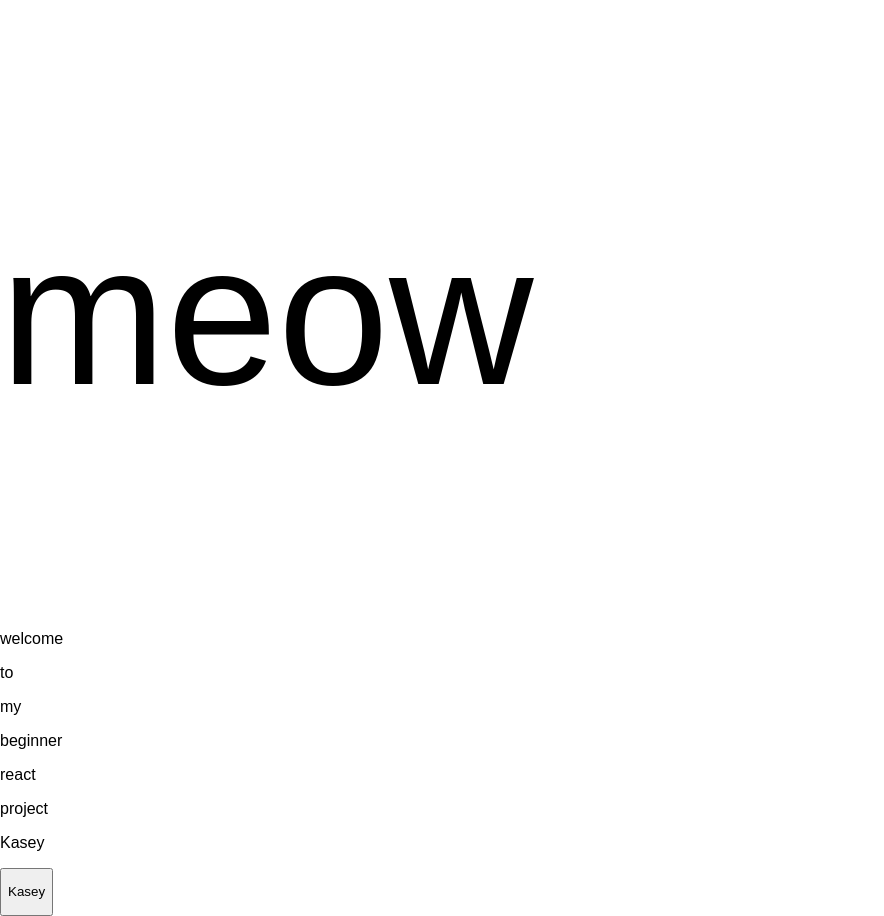
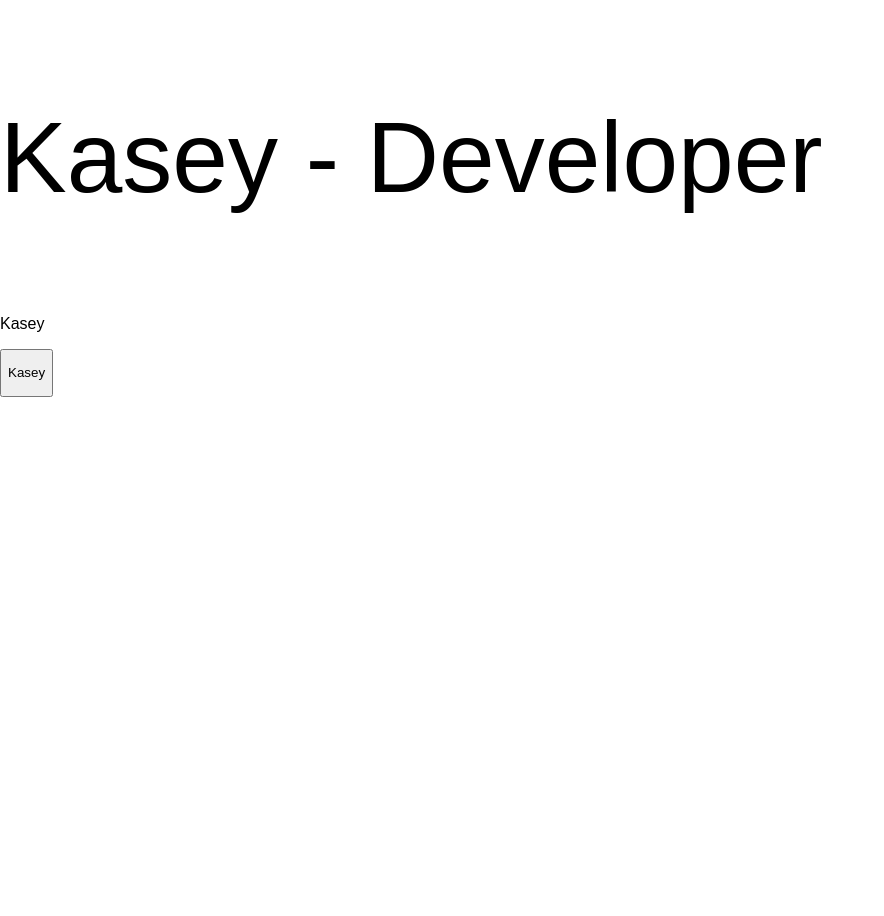
Before and after one commit to kaseycolian/reactCourseFromUdemy, a React (Create React App) app: page / in a window 1280 px wide. Shown: the whole page, without its empty margins (0-884 px from the left). After the commit the page ends 800 px from the top, so only its background shows below. Built offline with nearby package versions, Linux system fonts and the light colour scheme.

Commit message:
End of Lecture 13.  Set constructor & state. Changed state onClick. Binded functions to this.state

```diff
--- a/src/App.js
+++ b/src/App.js
@@ -2,55 +2,54 @@ import React, { Component } from 'react';
 import NameComponent from './Components/NameComponent'
 
 class App extends Component {
+  //comes before components, helps set up fundamental for everything else
+  constructor(props) {
+    super(props);
+    // this.state = {
+    //   array: ['fix', 'them', 'bugs']
+    //}
+    //can bind handleClick() to state here as well as when calling function
+    // this.handleClick = this.handleClick.bind(this);
+    this.state = {
+      user_name: 'Kasey',
+      profession: 'Developer'
+    };
+  }
+
   //method part of Component Class
   componentDidMount() {
     console.log('mounted')
   }
-  //Removing this method to keep app compact and just write method in component.
-  //This is a simple method and can be directly made in component
-  /*consoleLog() {
-    console.log('I\'m pressed!');
-  }*/
+  //not a built in function of library
+  //it cannot inherently setState or access state
+  //it needs binds
+  handleClick() {
+    this.setState ({
+      user_name: "Kasey Colian",
+      profession: "Future Sr Developer"
+    });
+  }
 
   //method part of Component Class
   render() {
 
-    var word = 'hello';
-    var style = {fontSize: '100px'};
+    //one way to reference array in state is to declare a variable instead of calling this.state.array directly
+    // const { array } = this.state;
 
-    const array = ['welcome', 'to', 'my', 'beginner', 'react', 'project'];
-    array.push('from', 'Udemy');
+    const style = {fontSize: '100px'};
 
-    //For Loops: Key Props are required, it will render, but throw error in console
-    //Unique Keys are required for handling & storing w/ React
-    //in this situation, each word will be different, so we can use {word}
-    // const arrayToRender = [];
-    // array.forEach(function(word){
-    //   arrayToRender.push(
-    //     <p key={word}>{word}</p>)
-    // })
 
     //variables get added w/ {}
     //components get added with <>
 
     return (
-      <div>
-        <p className = "large" style={{fontSize: "200px"}}>meow</p>
-        { /*This was where we called in original forEach loop, but was replaced w/ map */
-        /*<p style ={style}>{word}</p> */}
-
-        {array.map(word => {
-           if (word !== 'from' && word !== 'Udemy') {
-            return (
-               <p key={word}>{word}</p>
-              )
-          }
-        })}
-
+      <div className = "header">
+        <p style={style}>
+          {this.state.user_name} - {this.state.profession}
+        </p>
         <NameComponent/>
-       {//Removing this called in component and writing directly into onClick
-       /* <button onClick={ this.consoleLog }>*/}
-          <button onClick = {() => { console.log('I am clicked!') }}>
+          {/* binding handleClick() to state. render() has access to state, handleClick() doesn't */}
+          <button onClick = {this.handleClick.bind(this)}>
             <NameComponent/>
         </button>
       </div>
```
Also changed, not shown: 1 other file (tests, documents, lock files or other folders).
